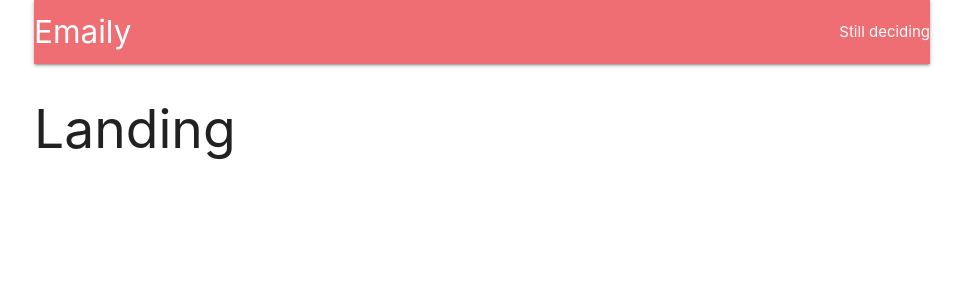
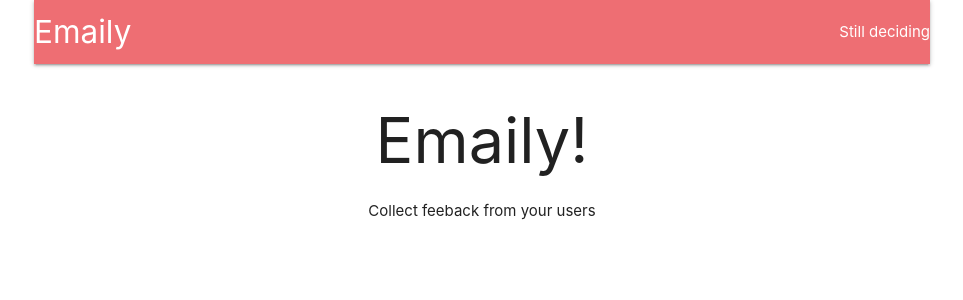
Before and after one commit to gonzald3/GoogleOauthFullStack, a React (Create React App) app in the folder client/: page / in a window 1280 px wide. Shown: the top 300 px of the page, without its empty margins (158-1121 px from the left). Built offline with nearby package versions, Linux system fonts and the light colour scheme; no server answers.

Commit message:
header flow

```diff
--- a/client/src/components/App.js
+++ b/client/src/components/App.js
@@ -5,9 +5,10 @@
 
 
 import Header from './Header';
+import Landing from './Landing';
+
 const Dashboard = () => <h2>Dashboard</h2>
 const SurveyNew = () => <h2>SurveyNew</h2>
-const Landing = () => <h2>Landing</h2>
 
 class App extends Component {
     componentDidMount() {
--- a/client/src/components/Header.js
+++ b/client/src/components/Header.js
@@ -1,5 +1,6 @@
 import React, { Component } from 'react';
 import { connect } from 'react-redux';
+import { Link } from 'react-router-dom';
 
 class Header extends Component {
     renderContent(){
@@ -21,9 +22,11 @@
         return(
             <nav>
                 <div className="nav-wrapper">
-                    <a className="left brand-logo">
+                    <Link
+                        to={this.props.auth ? '/surveys' : '/'}
+                        className="left brand-logo">
                         Emaily
-                    </a>
+                    </Link>
                     <ul className="right">
                         {this.renderContent()}
 
--- /dev/null
+++ b/client/src/components/Landing.js
@@ -0,0 +1,14 @@
+import React from 'react';
+
+const Landing = () => {
+    return(
+        <div style={{ textAlign: 'center'}}>
+            <h1>
+                Emaily!
+            </h1>
+            Collect feeback from your users
+        </div>
+    );
+};
+
+export default Landing;
```
